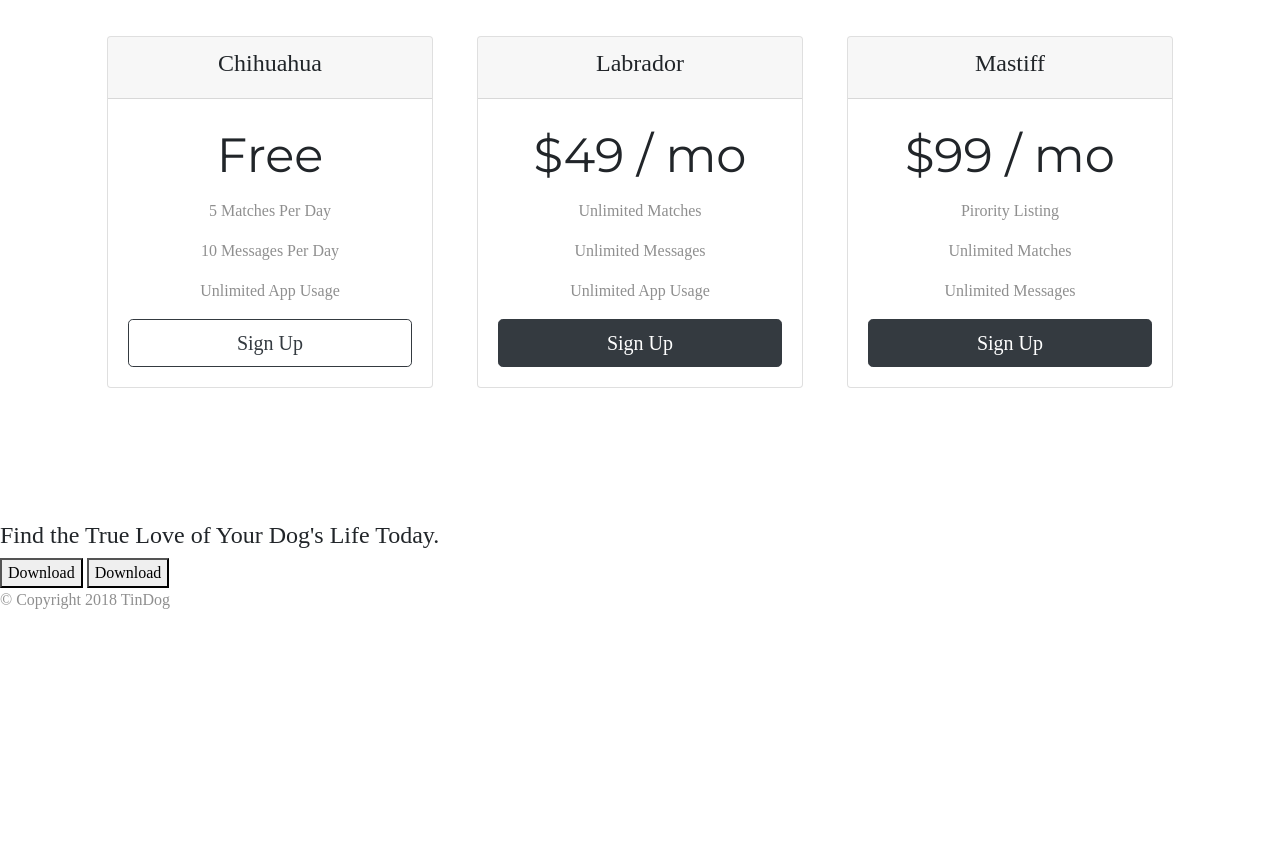
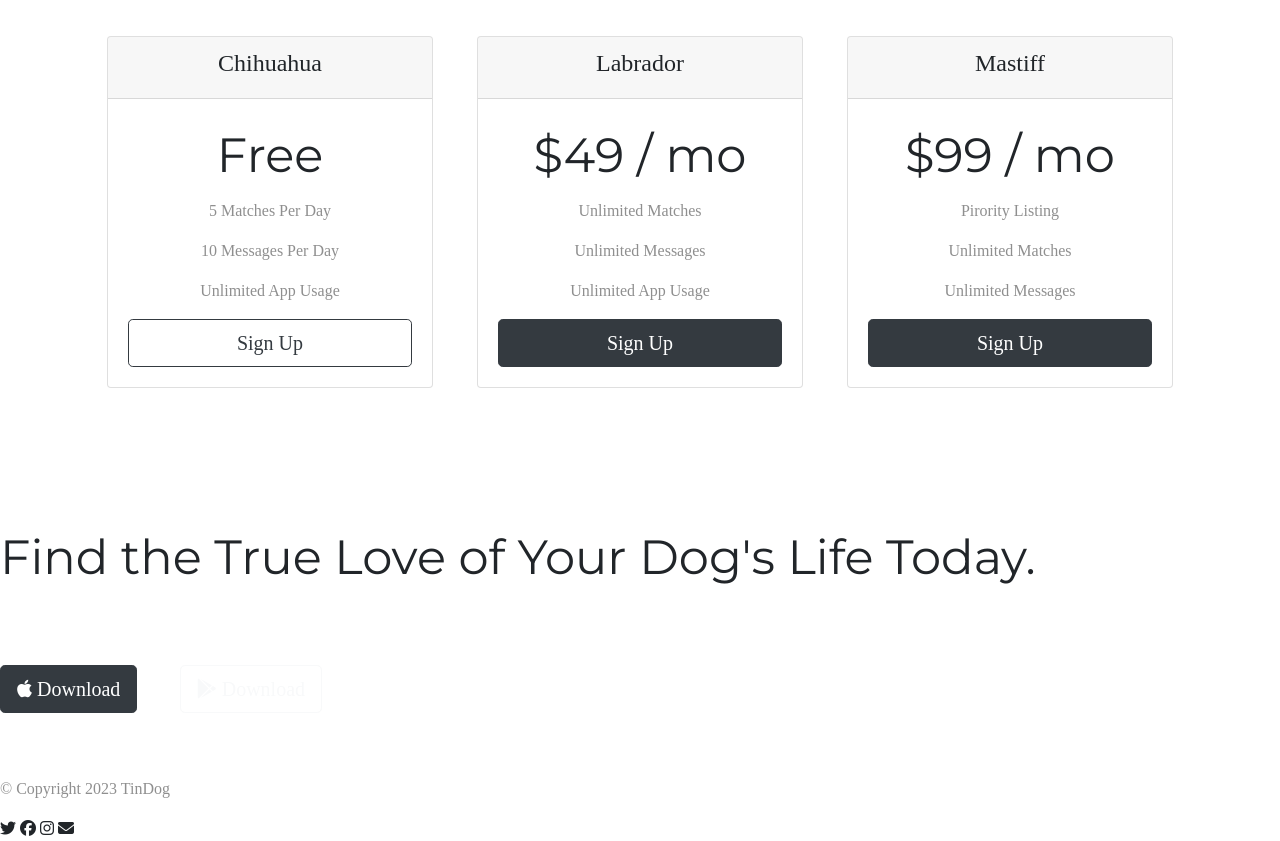
Before and after one commit to walkingkindle/tindogwebsite, a plain HTML site: page index.html in a window 1280 px wide. Shown: the part 2021-2862 px from the top of the page. Before the commit the page ends 2649 px from the top, so only its background shows below. Drawn offline with nearby package versions, Linux system fonts and the light colour scheme.

Commit message:
Added footer and edited some stuff

```diff
--- a/index.html
+++ b/index.html
@@ -45,7 +45,7 @@
     <!-- Title -->
     <div class="row">
       <div class="col-lg-6">
-              <h1>Meet new and interesting dogs nearby.</h1>
+              <h1 class="big-heading">Meet new and interesting dogs nearby.</h1>
               <button type="button" class="btn btn-dark btn-lg download-button"><i class="fa-brands fa-apple"></i> Download</button>
               <button type="button" class="btn btn-outline-light btn-lg download-button "><i class="fa-brands fa-google-play"></i> Download</button>
     </div>
@@ -136,7 +136,7 @@
         <h3>Chihuahua</h3>
     </div>
     <div class="card-body">
-            <h2>Free</h2>
+            <h2 class="price-text">Free</h2>
     <p>5 Matches Per Day</p>
     <p>10 Messages Per Day</p>
     <p>Unlimited App Usage</p>
@@ -148,7 +148,7 @@
         <div class="pricing-column col-lg-4 col-md-6">
         <div class="card">
     <div class="card-header">
-        <h3>Labrador</h3>
+        <h3 class="price-text">Labrador</h3>
     </div>
     <div class="card-body">
             <h2>$49 / mo</h2>
@@ -162,7 +162,7 @@
         <div class="pricing-column col-lg-4">
         <div class="card">
     <div class="card-header">
-          <h3>Mastiff</h3>
+          <h3 class="price-text">Mastiff</h3>
     </div>
     <div class="card-body">
             <h2>$99 / mo</h2>
@@ -175,7 +175,6 @@
     </div>
         </div>
       </div>
-</div>
 
 
 
@@ -196,10 +195,12 @@
 
   <section id="cta">
 
-    <h3>Find the True Love of Your Dog's Life Today.</h3>
-    <button type="button">Download</button>
-    <button type="button">Download</button>
+      <div class="bottom-line">
+    <h2 id="footer-text">Find the True Love of Your Dog's Life Today.</h2>
+      <button type="button" class="btn btn-dark btn-lg download-button"><i class="fa-brands fa-apple"></i> Download</button>
+      <button type="button" class="btn btn-outline-light btn-lg download-button "><i class="fa-brands fa-google-play"></i> Download</button>
 
+      </div>
   </section>
 
 
@@ -207,7 +208,11 @@
 
   <footer id="footer">
 
-    <p>© Copyright 2018 TinDog</p>
+    <p>© Copyright 2023 TinDog</p>
+      <i class="fa-brands fa-twitter"></i>
+      <i class="fa-brands fa-facebook"></i>
+      <i class="fa-brands fa-instagram"></i>
+      <i class="fa-solid fa-envelope"></i>
 
   </footer>
 
```
